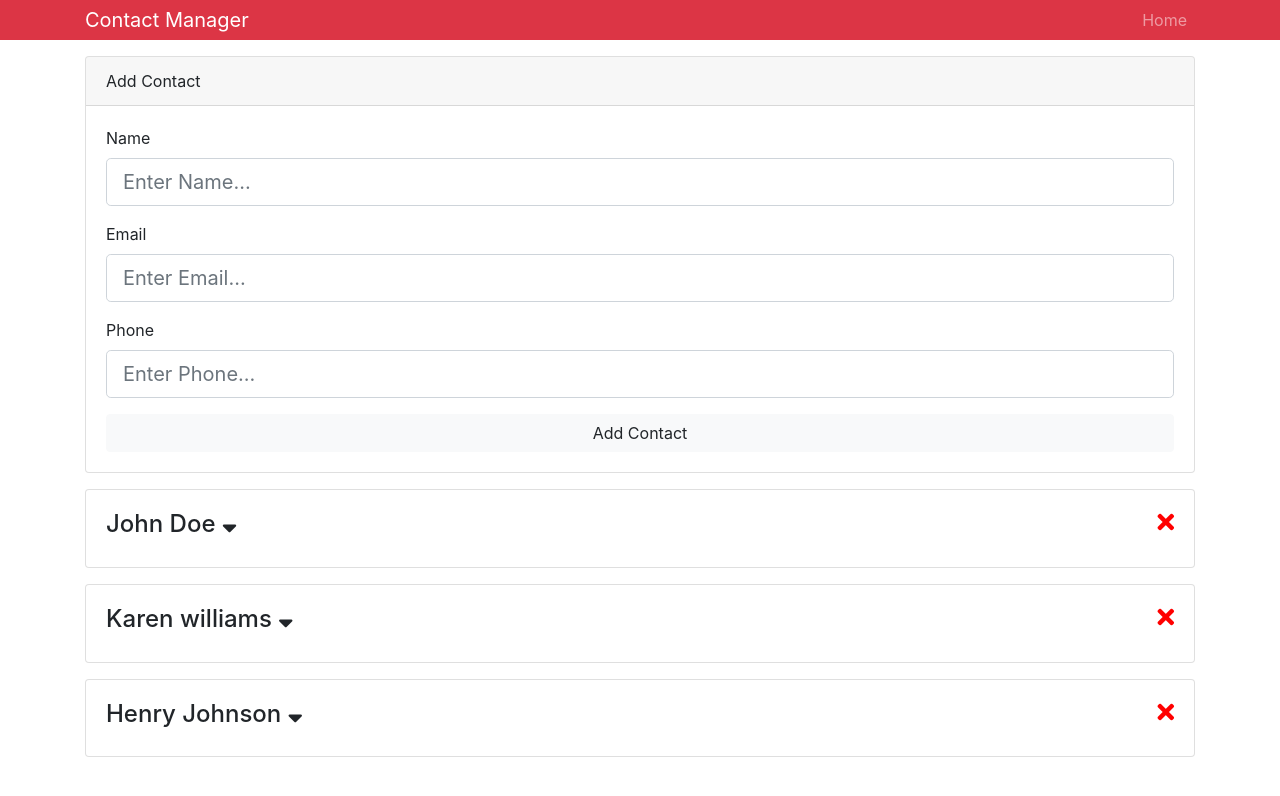
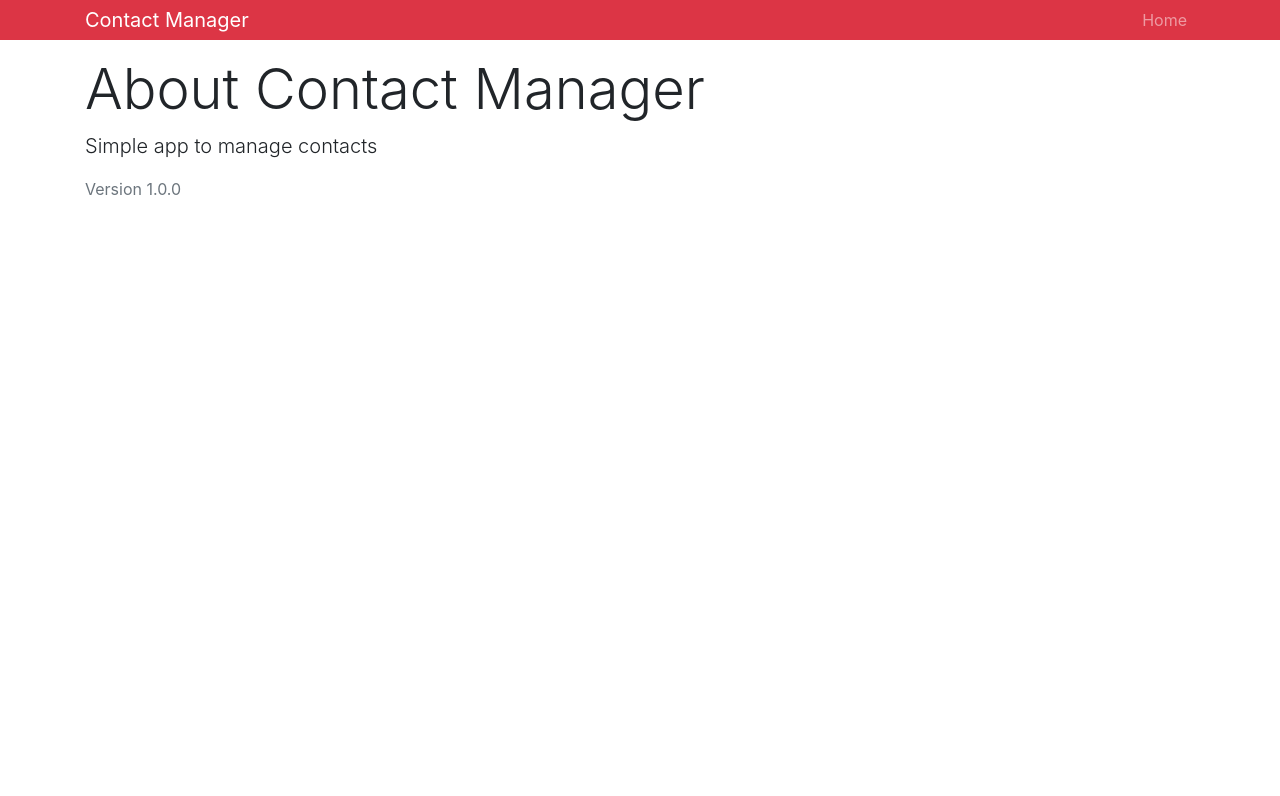
Before and after one commit to HyecheonLee/contactmanager, a React (Create React App) app: page /about in a window 1280 px wide. Shown: the top 796 px of the page. Built offline with nearby package versions, Linux system fonts and the light colour scheme.

Commit message:
React Router setup

```diff
--- a/package.json
+++ b/package.json
@@ -8,6 +8,7 @@
     "classnames": "^2.2.6",
     "react": "^16.8.6",
     "react-dom": "^16.8.6",
+    "react-router-dom": "^5.0.1",
     "react-scripts": "2.1.8",
     "uuid": "^3.3.2"
   },
--- a/src/App.js
+++ b/src/App.js
@@ -1,22 +1,29 @@
 import React, {Component} from "react";
+import {BrowserRouter as Router, Route, Switch} from "react-router-dom";
 import 'bootstrap/dist/css/bootstrap.min.css';
 import {Provider} from "./context";
 import "./App.css";
 import Header from "./components/layout/Header";
 import Contacts from "./components/contacts/Contacts";
+import About from "./components/pages/About";
 import AddContact from "./components/contacts/AddContact";
 
 class App extends Component {
   render() {
     return (
       <Provider>
-        <div className="App">
-          <Header branding={"Contact Manager"}/>
-          <div className="container">
-            <AddContact/>
-            <Contacts/>
+        <Router>
+          <div className="App">
+            <Header branding={"Contact Manager"}/>
+            <div className="container">
+              <Switch>
+                <Route exact path={"/"} component={Contacts}/>
+                <Route exact path={"/contact/add"} component={AddContact}/>
+                <Route exact path={"/about"} component={About}/>
+              </Switch>
+            </div>
           </div>
-        </div>
+        </Router>
       </Provider>
     );
   }
--- a/src/components/contacts/Contacts.js
+++ b/src/components/contacts/Contacts.js
@@ -44,6 +44,9 @@
           const {contacts} = value;
           return (
             <Fragment>
+              <h1 className="display-4 mb-2">
+                <span className="text-danger">Contact</span> List
+              </h1>
               {contacts.map(contact =>
                 <Contact
                   key={contact.id}
--- /dev/null
+++ b/src/components/pages/About.js
@@ -0,0 +1,13 @@
+import React from 'react';
+
+const About = () => {
+  return (
+    <div>
+      <h1 className="display-4">About Contact Manager</h1>
+      <p className="lead">Simple app to manage contacts</p>
+      <p className="text-secondary">Version 1.0.0</p>
+    </div>
+  );
+};
+
+export default About;
```
Also changed, not shown: 1 other file (tests, documents, lock files or other folders).
